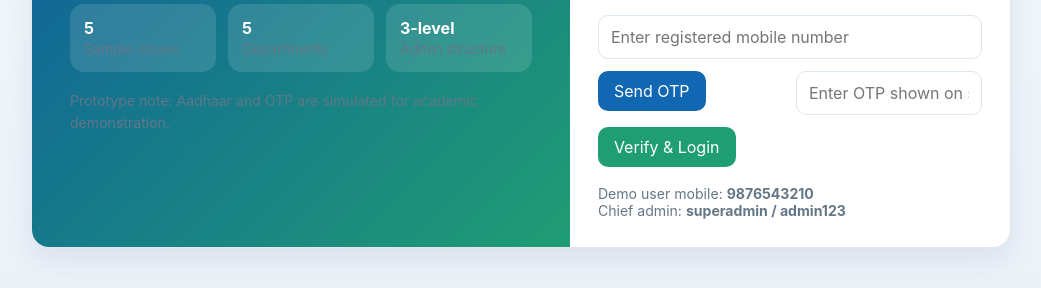
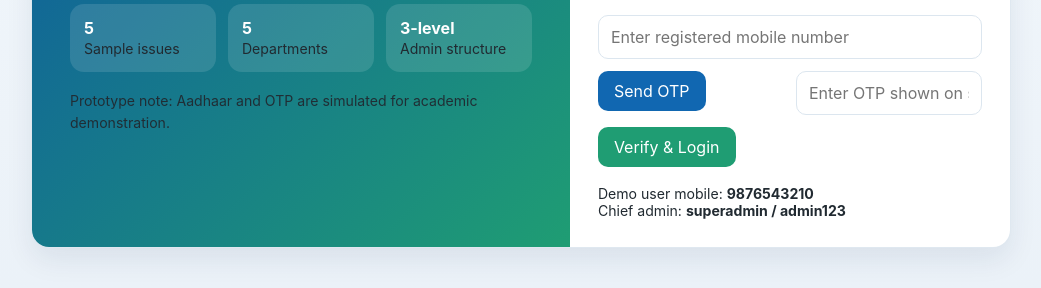
Before and after one commit to gourijagan/civicsnap, a plain HTML site: page index.html in a window 1280 px wide. Shown: the part 360-648 px from the top of the page, without its empty margins (119-1160 px from the left). Drawn offline with Linux system fonts and the light colour scheme.

Commit message:
Update text and muted color variables in styles.css

```diff
--- a/styles.css
+++ b/styles.css
@@ -1,8 +1,8 @@
 :root {
   --bg: #eef3f8;
   --card: #ffffff;
-  --text: #1c2b36;
-  --muted: #647787;
+  --text: #18252e;
+  --muted: #212a31;
   --primary: #1167b1;
   --primary-2: #0b4d86;
   --accent: #1f9d73;
@@ -192,7 +192,7 @@ textarea { min-height: 110px; resize: vertical; }
 .badge.inprogress { background: #fff6d8; color: #7b6200; }
 .badge.resolved { background: #e8faef; color: #127c43; }
 .badge.delayed, .badge.escalated { background: #fff0ef; color: #a64038; }
-.badge.rejected { background: #f1f1f1; color: #606060; }
+.badge.rejected { background: #f1f1f1; color: #080808; }
 .empty {
   padding: 20px;
   border: 1px dashed var(--border);
```
